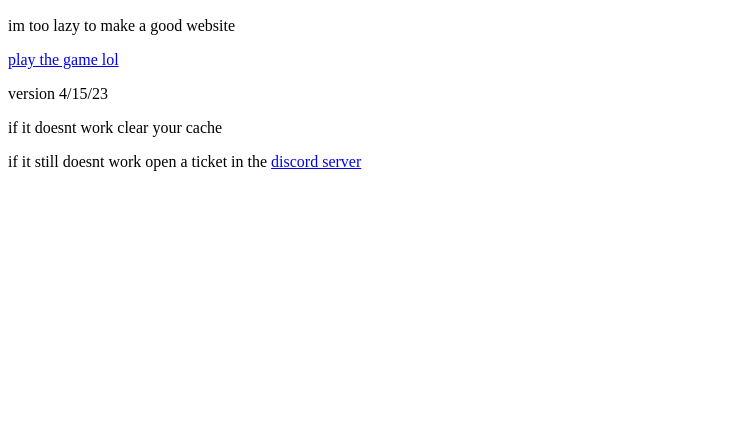
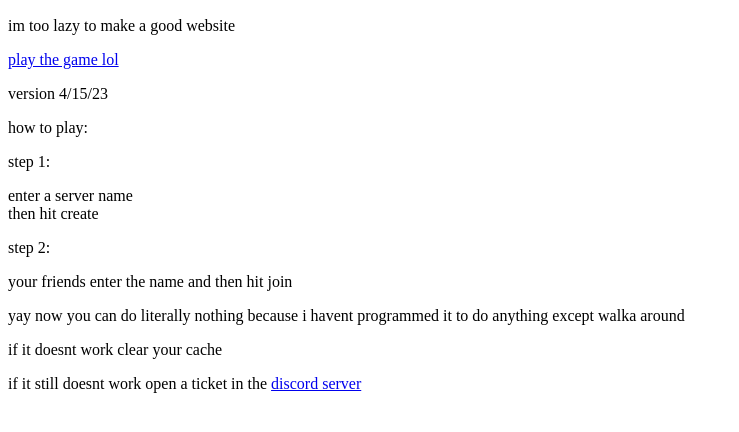
Before and after one commit to StrawberryMilkSoftware/adventures-of-learnaria, a plain HTML site: page index.html in a window 1280 px wide. Shown: the part 110-542 px from the top of the page, without its empty margins (0-739 px from the left). Drawn offline with Linux system fonts and the light colour scheme.

Commit message:
Update index.html

```diff
--- a/index.html
+++ b/index.html
@@ -13,6 +13,13 @@
     <a href="play">play the game lol</a>
     <p>version 4/15/23</p>
 
+    <p>how to play:</p>
+    <p>step 1:</p>
+    <p>enter a server name<br>then hit create</p>
+    <p>step 2:</p>
+    <p>your friends enter the name and then hit join</p>
+    <p>yay now you can do literally nothing because i havent programmed it to do anything except walka around</p>
+
     <p>if it doesnt work clear your cache</p>
     <p>if it still doesnt work open a ticket in the <a href="https://discord.gg/Eej56Kmk9w">discord server</a></p>
 </body>
```
